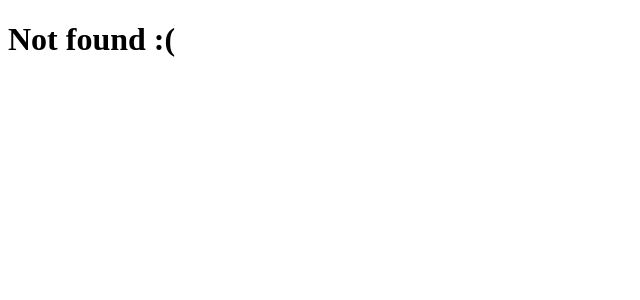
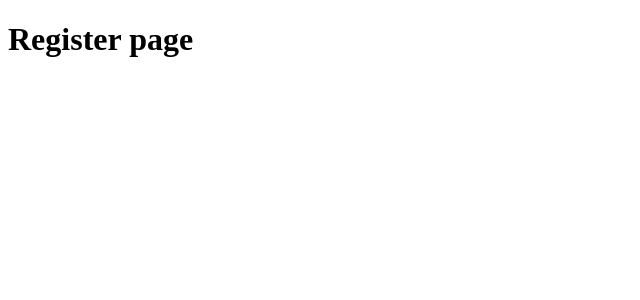
Before and after one commit to mfgabriel92/nextjs14-tutorial, a Next.js app: page /register in a window 1280 px wide. Before the commit this address had no page. Shown: the top 300 px of the page, without its empty margins (0-640 px from the left). Built offline with nearby package versions, Linux system fonts and the light colour scheme.

Commit message:
route groups

```diff
--- /dev/null
+++ b/src/app/(auth)/login/page.tsx
@@ -0,0 +1,3 @@
+export default function LoginPage() {
+  return <h1>Login page</h1>;
+}
--- /dev/null
+++ b/src/app/(auth)/register/page.tsx
@@ -0,0 +1,3 @@
+export default function RegisterPage() {
+  return <h1>Register page</h1>;
+}
```
